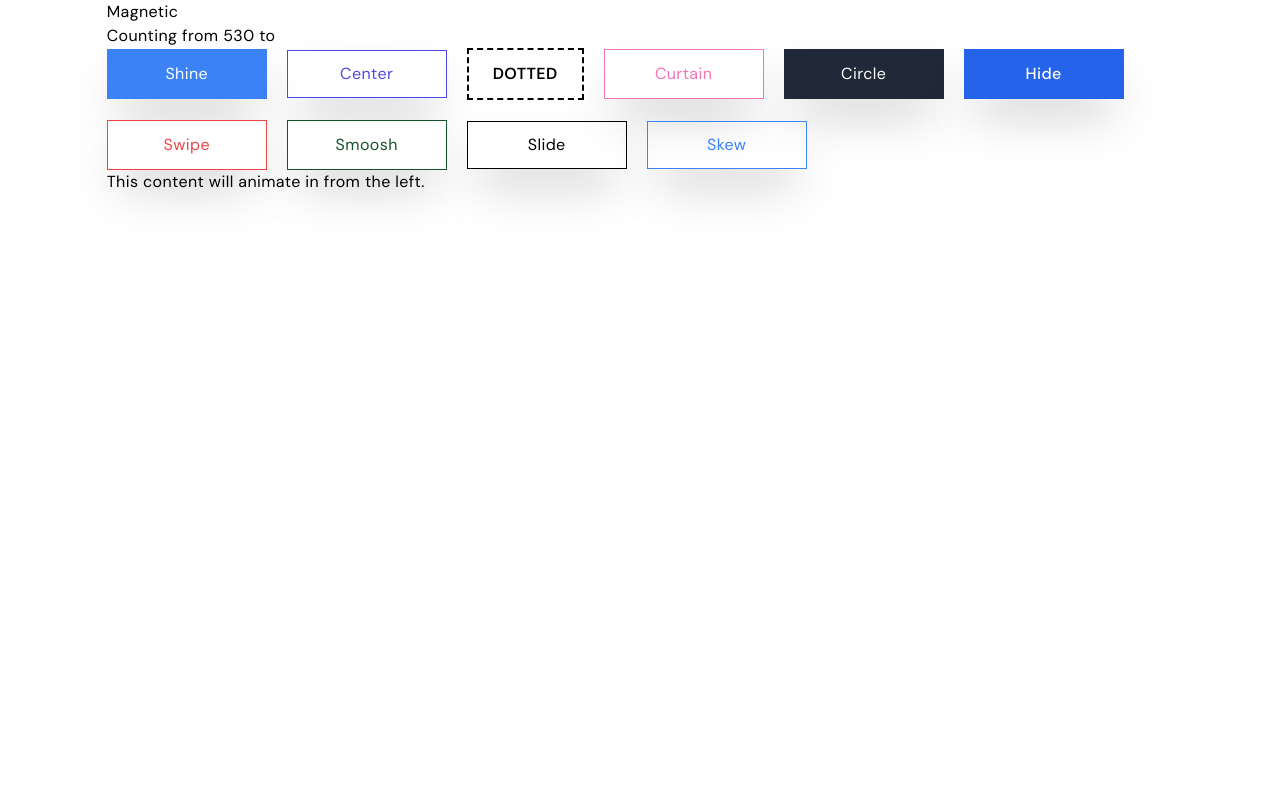
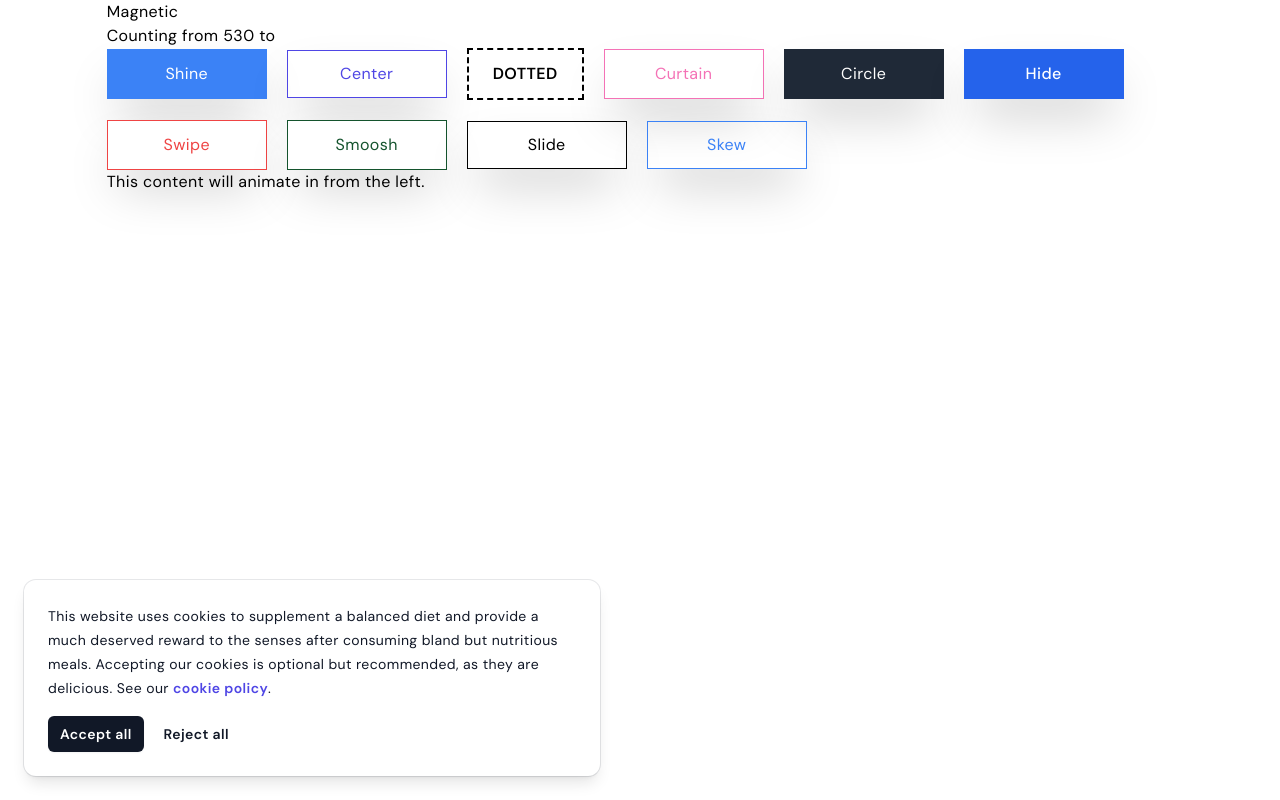
Before and after one commit to Work-With-Phoenix/phoenix-ux, a Next.js app: page / in a window 1280 px wide. Shown: the top 800 px of the page. Built offline with nearby package versions, Linux system fonts and the light colour scheme.

Commit message:
cookie consent banner

```diff
--- /dev/null
+++ b/src/app/components/CookieModal/index.jsx
@@ -0,0 +1,61 @@
+"use client"
+import { useState, useEffect } from 'react';
+import { setCookie, getCookie } from '@/utils/cookieUtils';
+
+function CookieConsentBanner({ onAccept }) {
+  const [showBanner, setShowBanner] = useState(false);
+
+  useEffect(() => {
+    const consentStatus = getCookie('cookieConsent');
+    if (consentStatus !== 'true') {
+      setShowBanner(true);
+    }
+  }, []);
+
+  const handleAcceptAll = () => {
+    setCookie('cookieConsent', 'true', { expires: 365 });
+    onAccept();
+    setShowBanner(false);
+  };
+
+  const handleRejectAll = () => {
+    setCookie('cookieConsent', 'false', { expires: 365 });
+    setShowBanner(false);
+  };
+
+  return (
+    <>
+      {showBanner && (
+        <div className="pointer-events-none fixed inset-x-0 bottom-0 px-6 pb-6">
+          <div className="pointer-events-auto max-w-xl rounded-xl bg-white p-6 shadow-lg ring-1 ring-gray-900/10">
+            <p className="text-sm leading-6 text-gray-900">
+              This website uses cookies to supplement a balanced diet and provide a much deserved reward to the senses after consuming bland but nutritious meals. Accepting our cookies is optional but recommended, as they are delicious. See our{' '}
+              <a href="#" className="font-semibold text-indigo-600">
+                cookie policy
+              </a>
+              .
+            </p>
+            <div className="mt-4 flex items-center gap-x-5">
+              <button
+                type="button"
+                className="rounded-md bg-gray-900 px-3 py-2 text-sm font-semibold text-white shadow-sm hover:bg-gray-700 focus-visible:outline focus-visible:outline-2 focus-visible:outline-offset-2 focus-visible:outline-gray-900"
+                onClick={handleAcceptAll}
+              >
+                Accept all
+              </button>
+              <button
+                type="button"
+                className="text-sm font-semibold leading-6 text-gray-900"
+                onClick={handleRejectAll}
+              >
+                Reject all
+              </button>
+            </div>
+          </div>
+        </div>
+      )}
+    </>
+  );
+}
+
+export default CookieConsentBanner;
--- a/src/app/page.js
+++ b/src/app/page.js
@@ -1,11 +1,24 @@
-
+"use client"
 import Magnetic from "@/app/components/Magnetic"
 import CountUp from "./components/CountUp";
 import Button from "@/app/components/Button"
 import EntranceAnimation from "./components/Animations/Entrance";
+import CookieConsentModal from "./components/CookieModal";
+import { useState,useEffect } from "react";
 
 
 export default function Home() {
+  const [selectedPreferences, setSelectedPreferences] = useState(null);
+
+  const handleAccept = (preferences) => {
+    setSelectedPreferences(preferences);
+    // Your logic when user accepts preferences
+  };
+
+  const handleAcceptNecessaryOnly = () => {
+    // Your logic when user accepts necessary cookies only
+  };
+
   return (
     <div className="w-10/12 mx-auto ">
      <Magnetic>
@@ -55,6 +68,10 @@ export default function Home() {
       </EntranceAnimation>
       </div>
             </div>
+            <CookieConsentModal
+        onAccept={handleAccept}
+        onAcceptNecessaryOnly={handleAcceptNecessaryOnly}
+      />
     </div>
   );
 }
--- /dev/null
+++ b/src/utils/cookieUtils.js
@@ -0,0 +1,23 @@
+export function setCookie(name, value, options = {}) {
+    let updatedCookie = encodeURIComponent(name) + '=' + encodeURIComponent(value);
+    if (options.expires) {
+      const expires = new Date();
+      expires.setTime(expires.getTime() + options.expires * 24 * 60 * 60 * 1000);
+      updatedCookie += ';expires=' + expires.toUTCString();
+    }
+    if (options.path) {
+      updatedCookie += ';path=' + options.path;
+    }
+    document.cookie = updatedCookie;
+  }
+
+  export function getCookie(name) {
+    const cookies = document.cookie.split(';');
+    for (let cookie of cookies) {
+      const [cookieName, cookieValue] = cookie.trim().split('=');
+      if (decodeURIComponent(cookieName) === name) {
+        return decodeURIComponent(cookieValue);
+      }
+    }
+    return null;
+  }
```
